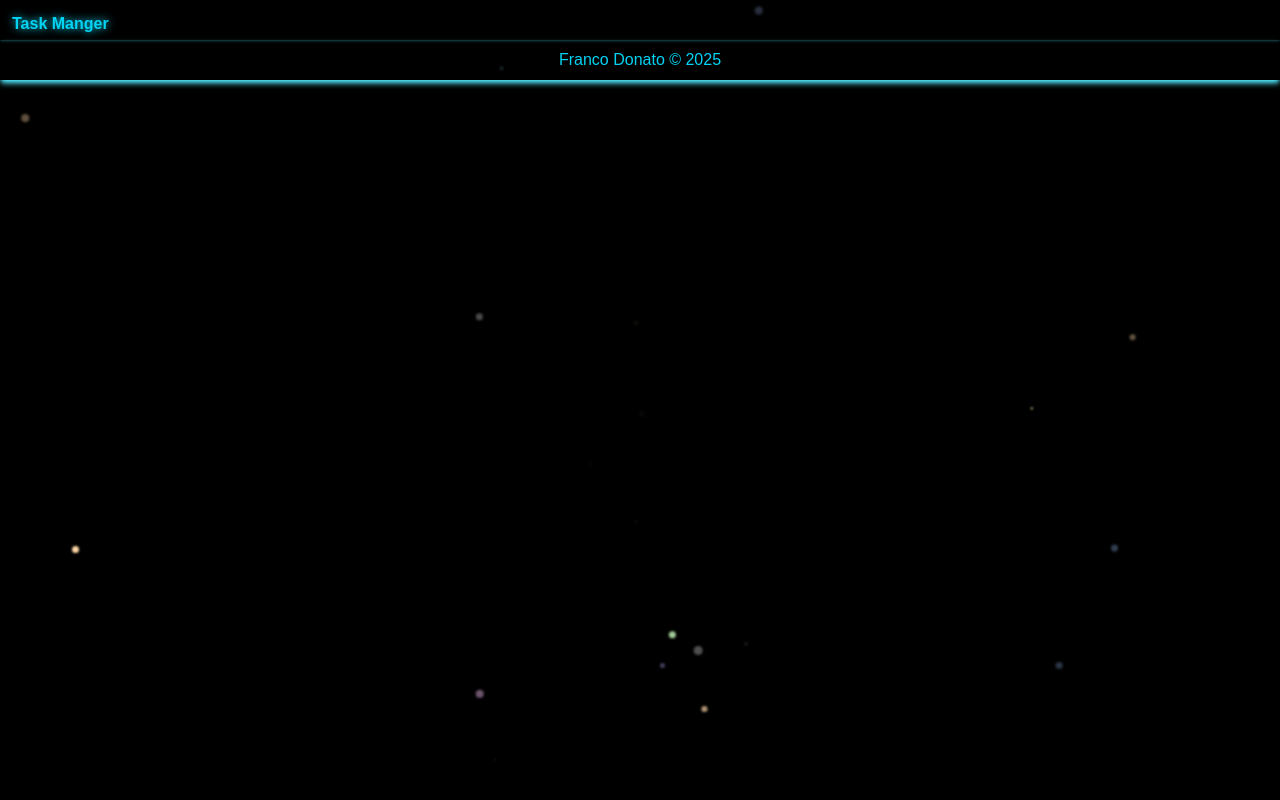
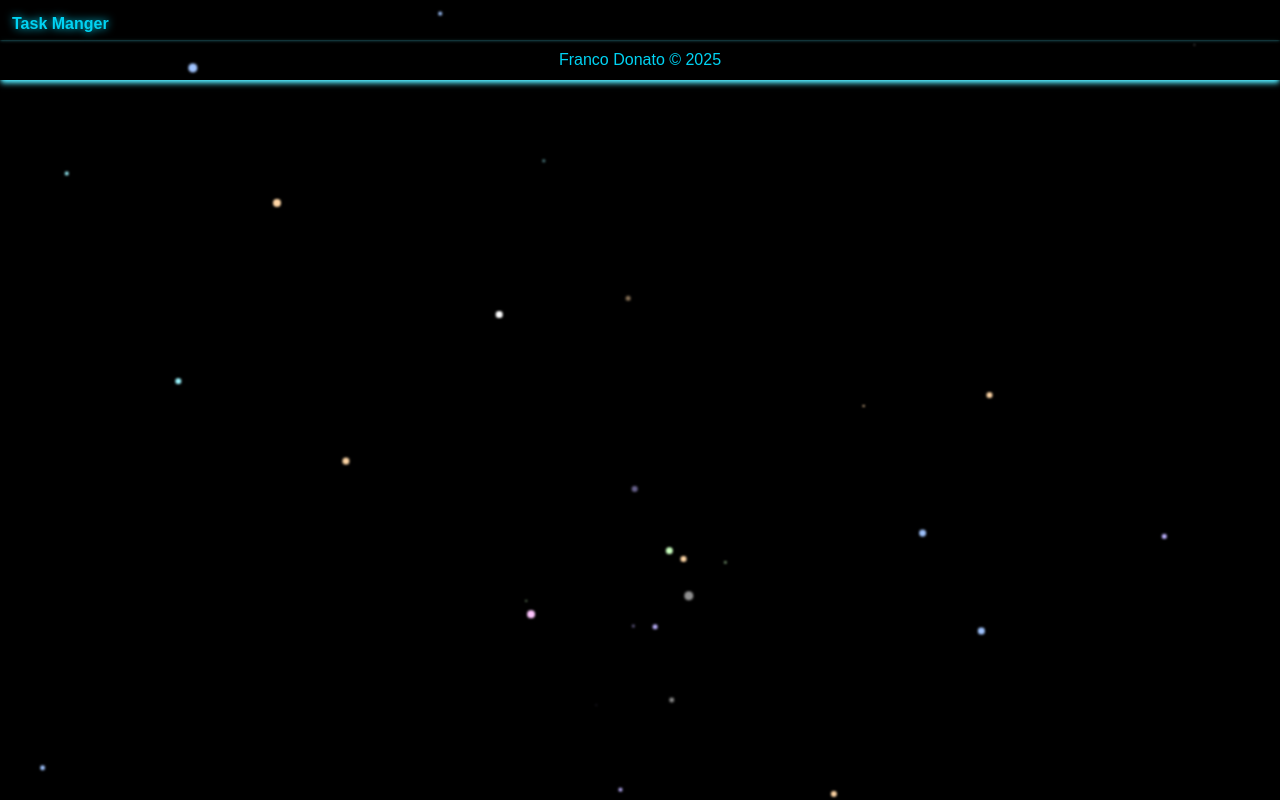
Before and after one commit to donatofranco/task-manager-front, a Next.js app: page /background in a window 1280 px wide. Built offline with nearby package versions, Linux system fonts and the light colour scheme.

Commit message:
Change star frequency

```diff
--- a/src/app/background/page.tsx
+++ b/src/app/background/page.tsx
@@ -20,15 +20,16 @@ export default function Background() {
 
   useEffect(() => {
     const interval = setInterval(() => {
-      const size = Math.random() * 8 + 1;
+      for(let i = 0; i<=10; i++){
+        const size = Math.random() * 8 + 1;
       const left = 50; // centro horizontal
       const top = 50;
 
-      const duration = 10 + Math.random() * 20;
+      const duration = 10 + Math.random() * 1;
 
       const angle = Math.random() * 2 * 360;
-      const speedX = 100 + (Math.random() * 360) * (2 * duration);
-      const speedY = 100 + (Math.random() * 360) * (2 * duration); // cuánto se mueve
+      const speedX = 100 + (Math.random() * 360) * duration;
+      const speedY = 100 + (Math.random() * 360) * duration; // cuánto se mueve
 
       const dx = Math.cos(angle) * speedX;
       const dy = Math.sin(angle) * speedY;
@@ -44,8 +45,10 @@ export default function Background() {
       // Remove the star after its animation ends
       setTimeout(() => {
         setStars((prev) => prev.filter((star) => star.id !== id));
-      }, duration * 10000);
-    }, 50); // new star every 100ms
+      }, duration * 1000);
+      }
+
+    }, 500); // new star every 100ms
 
     return () => clearInterval(interval);
   }, []);
```
